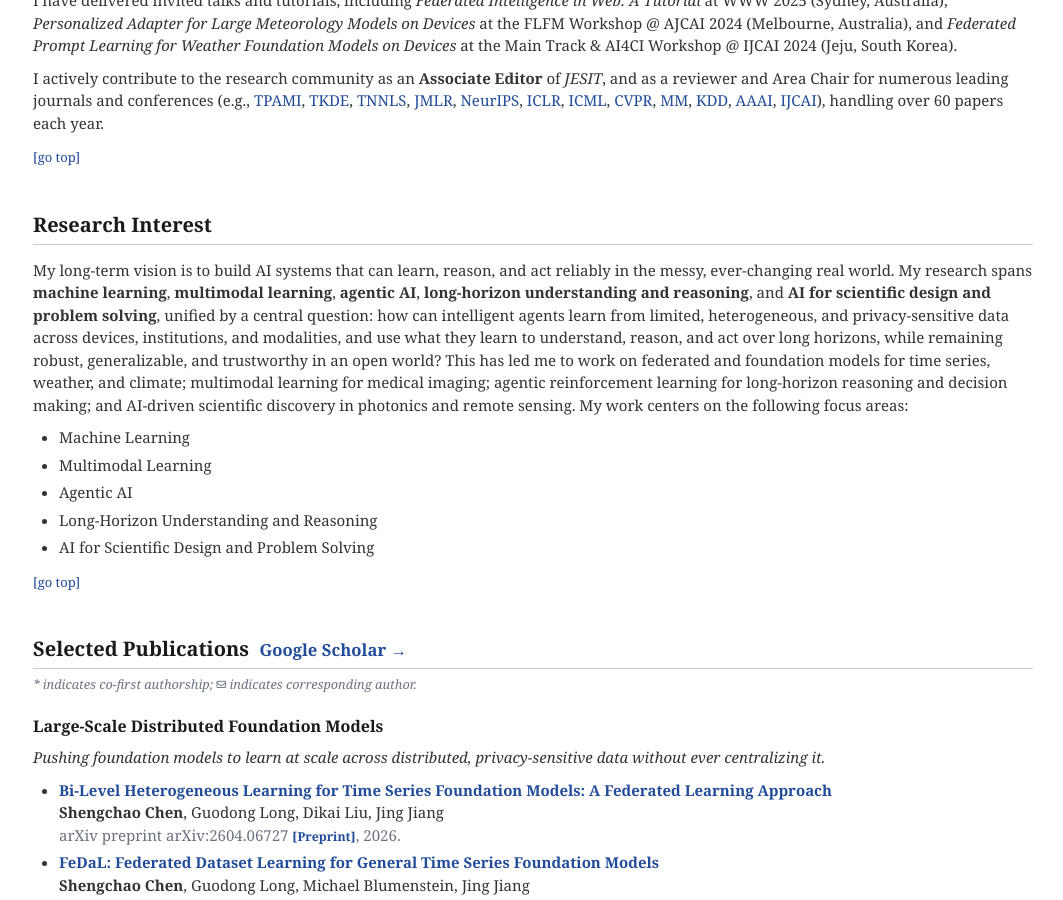
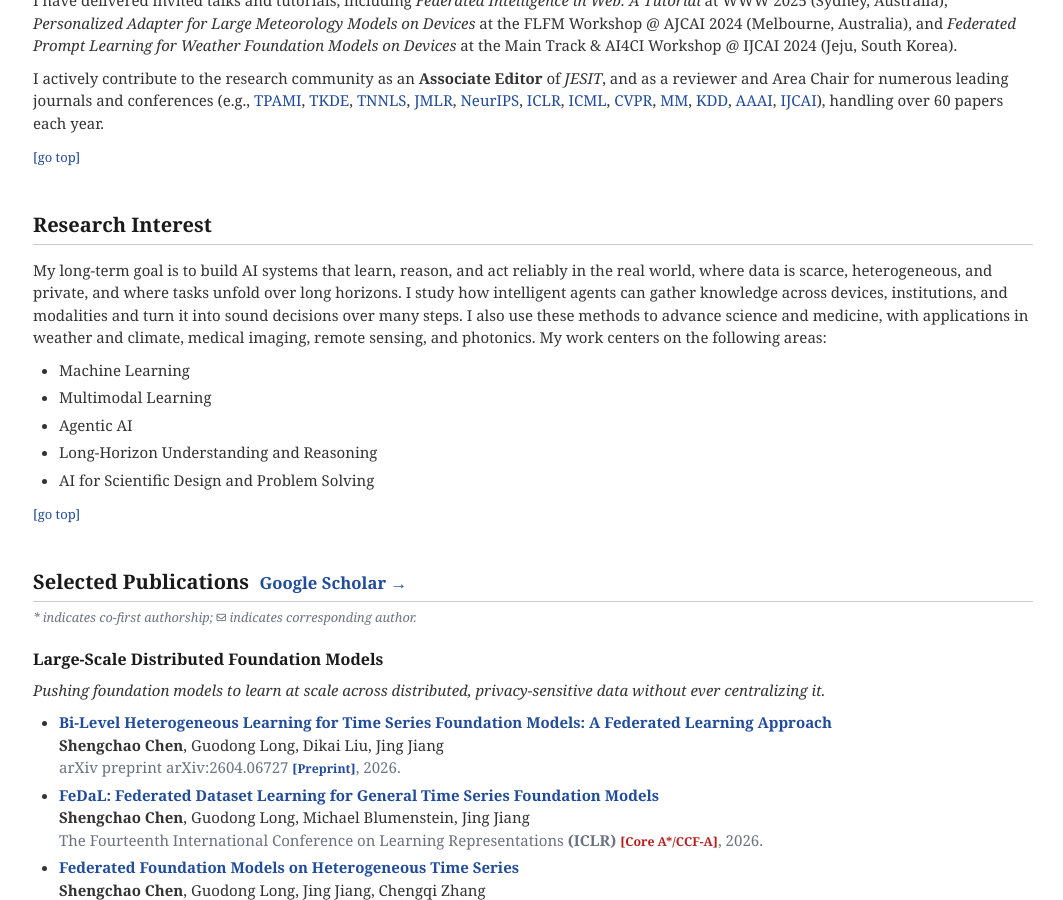
Before and after one commit to shengchaochen82/shengchaochen82.github.io, a Jekyll site: the page built from index.md, in a window 1280 px wide and 900 px high, scrolled down 602 px. Shown: the whole window, without its empty margins (107-1170 px from the left). Built offline with Jekyll 4.4.1, drawn with Linux system fonts in a browser that asks for light colours.

Commit message:
Content: rewrite research interest at a higher level
Co-Authored-By: Claude Opus 5.5 <noreply@anthropic.com>

```diff
--- a/_includes/classic_research_interest.html
+++ b/_includes/classic_research_interest.html
@@ -1,6 +1,6 @@
 <section class="classic-section" id="research-interest">
   <h1>Research Interest</h1>
-  <p>My long-term vision is to build AI systems that can learn, reason, and act reliably in the messy, ever-changing real world. My research spans <strong>machine learning</strong>, <strong>multimodal learning</strong>, <strong>agentic AI</strong>, <strong>long-horizon understanding and reasoning</strong>, and <strong>AI for scientific design and problem solving</strong>, unified by a central question: how can intelligent agents learn from limited, heterogeneous, and privacy-sensitive data across devices, institutions, and modalities, and use what they learn to understand, reason, and act over long horizons, while remaining robust, generalizable, and trustworthy in an open world? This has led me to work on federated and foundation models for time series, weather, and climate; multimodal learning for medical imaging; agentic reinforcement learning for long-horizon reasoning and decision making; and AI-driven scientific discovery in photonics and remote sensing. My work centers on the following focus areas:</p>
+  <p>My long-term goal is to build AI systems that learn, reason, and act reliably in the real world, where data is scarce, heterogeneous, and private, and where tasks unfold over long horizons. I study how intelligent agents can gather knowledge across devices, institutions, and modalities and turn it into sound decisions over many steps. I also use these methods to advance science and medicine, with applications in weather and climate, medical imaging, remote sensing, and photonics. My work centers on the following areas:</p>
   <ul>
     <li>Machine Learning</li>
     <li>Multimodal Learning</li>
```
